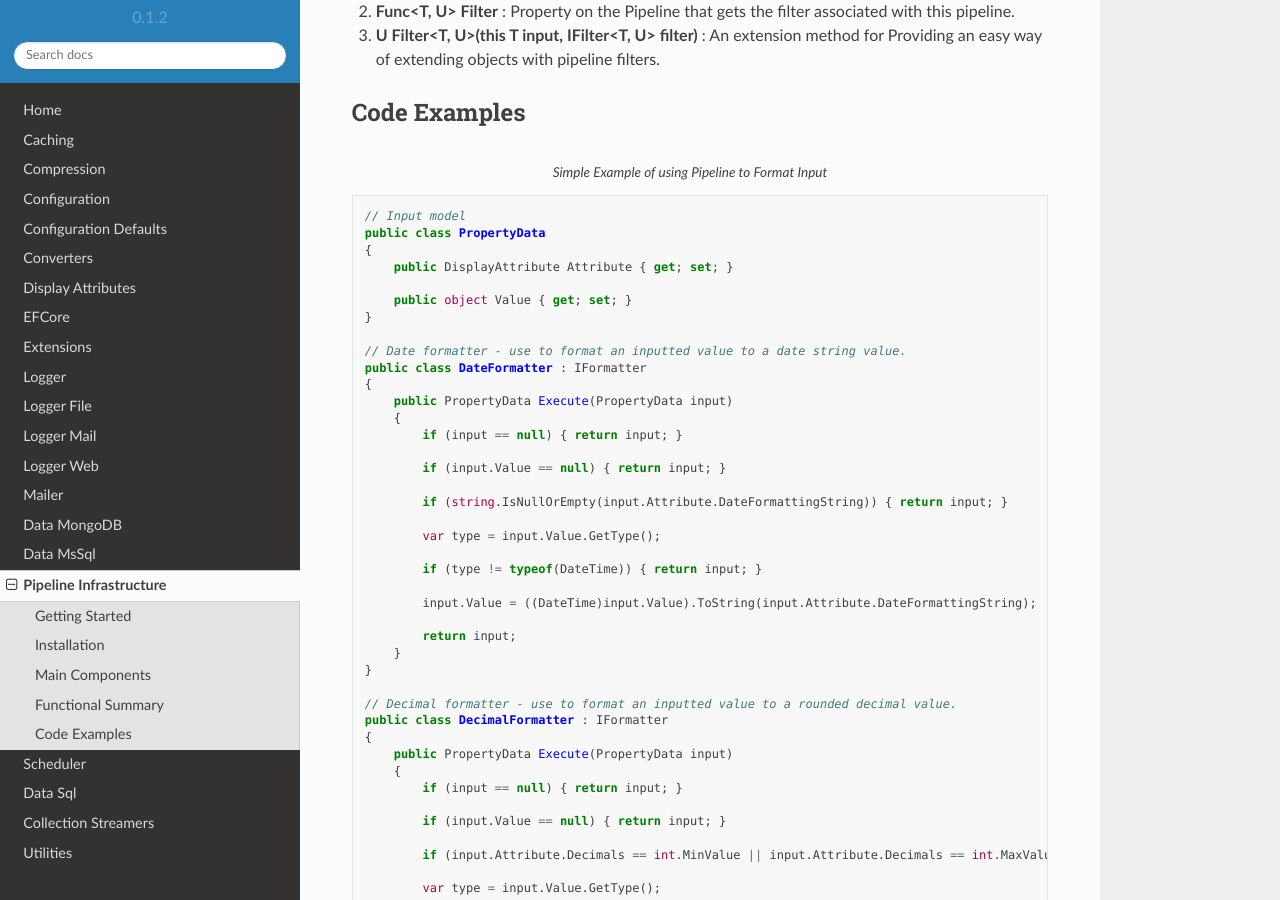
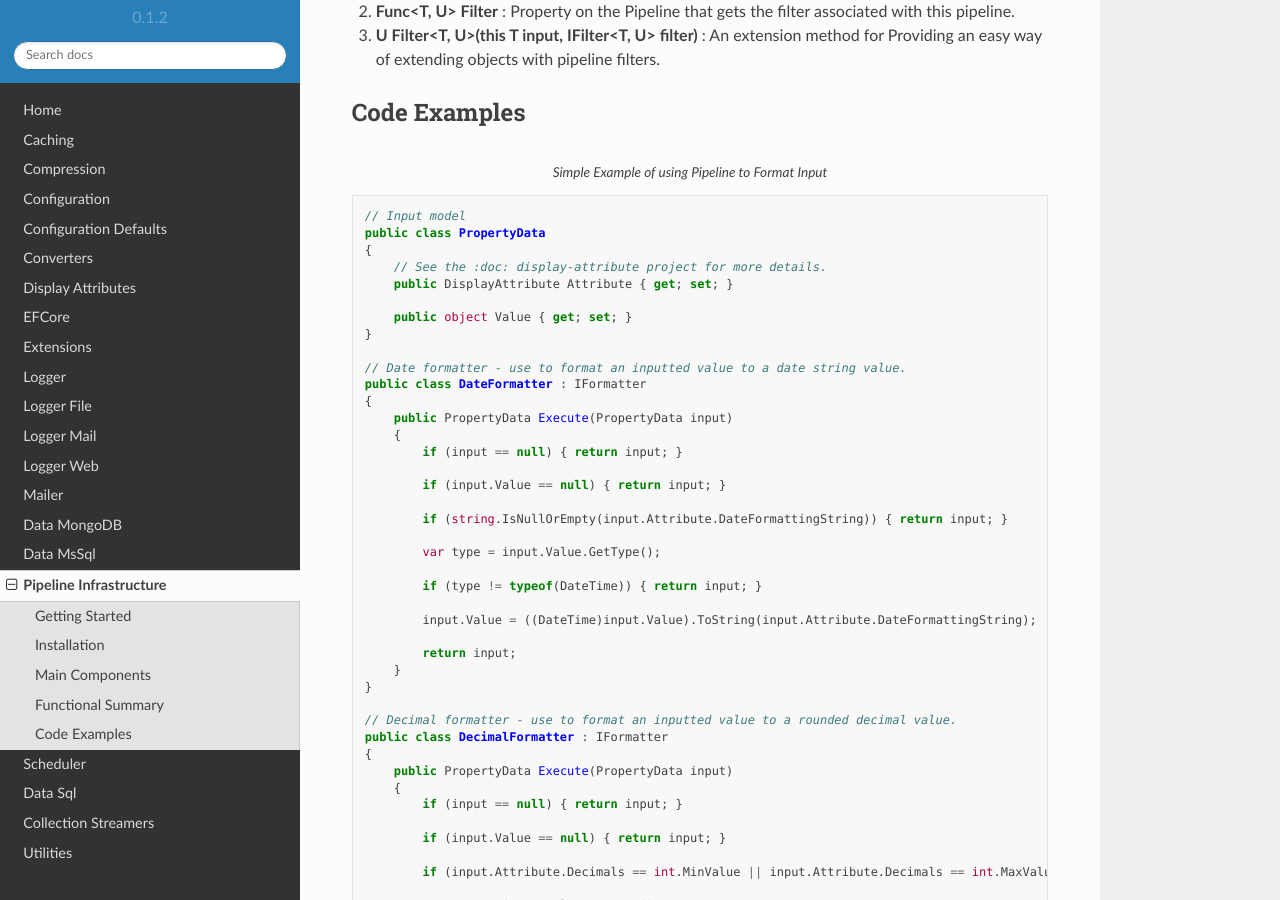
Before and after one commit to BjornWilliams/DocsVersaTul, a Sphinx documentation site: the page built from docs/source/pipeline-infrastructure.rst, in a window 1280 px wide and 900 px high, scrolled down 814 px. Built offline with Sphinx 7.4.7 and the Read the Docs theme 2.0.0, drawn with Linux system fonts in a browser that asks for light colours.

Commit message:
Update pipeline-infrastructure.rst
Adding link

```diff
--- a/docs/source/pipeline-infrastructure.rst
+++ b/docs/source/pipeline-infrastructure.rst
@@ -37,6 +37,7 @@ Code Examples
     // Input model
     public class PropertyData
     {
+        // See the :doc: display-attribute project for more details.
         public DisplayAttribute Attribute { get; set; }
 
         public object Value { get; set; }
```
